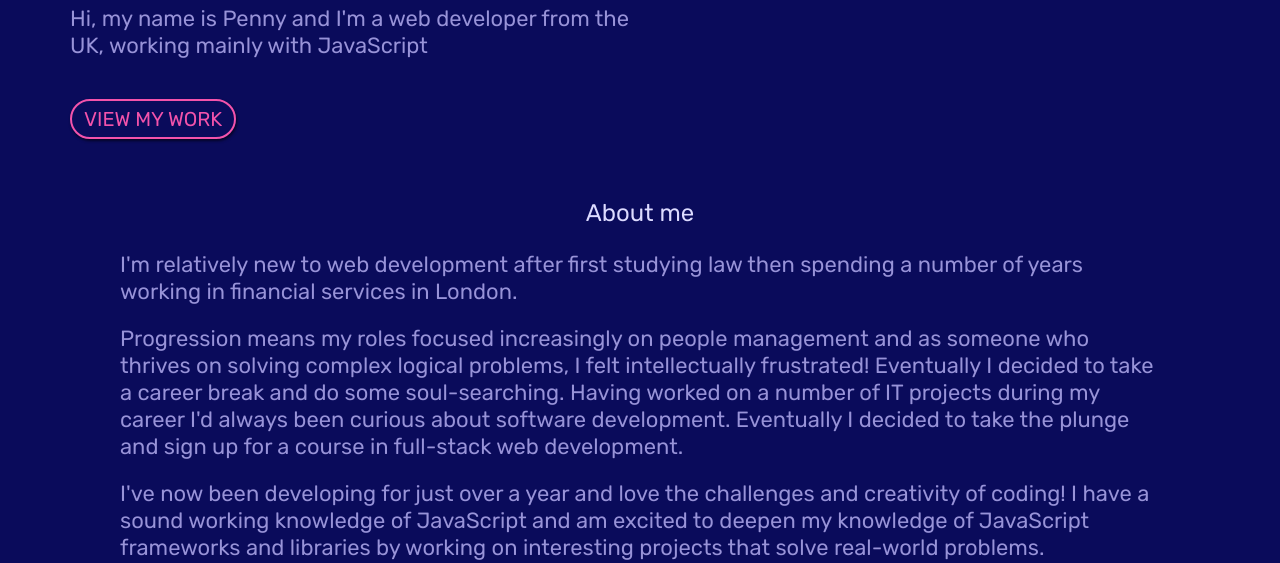
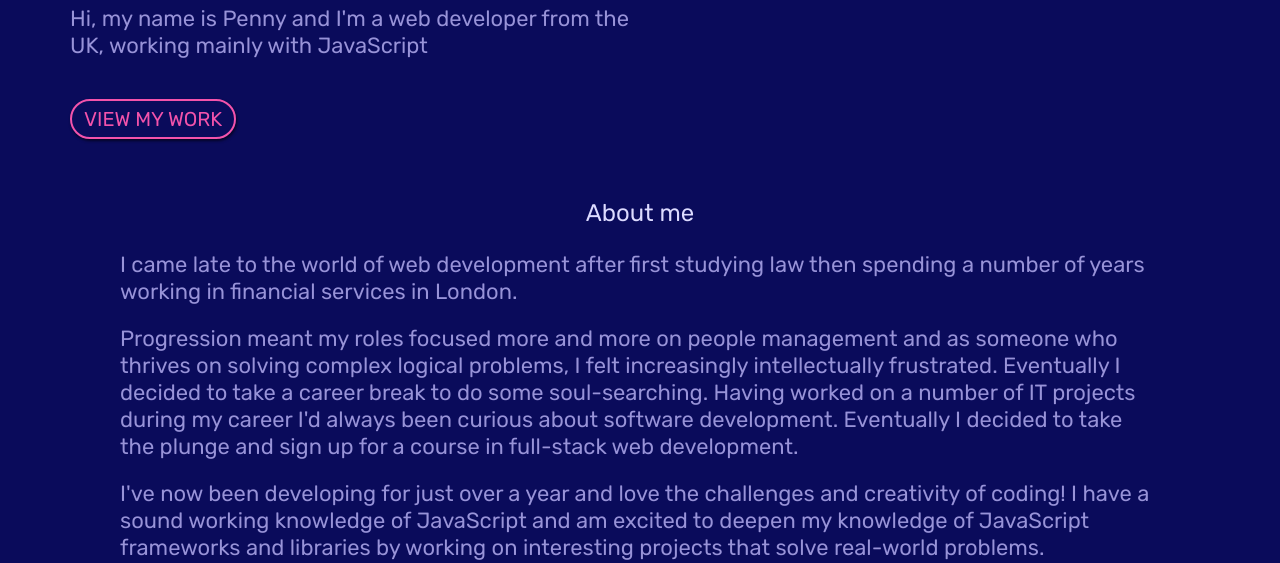
Before and after one commit to Penny167/portfolio22, a plain HTML site: page index.html in a window 1280 px wide. Shown: the part 237-800 px from the top of the page. Drawn offline with Linux system fonts and the light colour scheme.

Commit message:
Edited About section

```diff
--- a/index.html
+++ b/index.html
@@ -30,13 +30,13 @@
   <section id="about">
     <h3>About me</h3>
     <p class="leading">
-      I'm relatively new to web development after first studying law then spending a number of years working in
+      I came late to the world of web development after first studying law then spending a number of years working in
       financial services in London.
     </p>
     <p class="leading">
-      Progression means my roles focused increasingly on people management and as someone
-      who thrives on solving complex logical problems, I felt intellectually frustrated! Eventually I decided to take
-      a career break and do some soul-searching. Having worked on a number of IT projects during my career I'd always been
+      Progression meant my roles focused more and more on people management and as someone
+      who thrives on solving complex logical problems, I felt increasingly intellectually frustrated. Eventually I decided to take
+      a career break to do some soul-searching. Having worked on a number of IT projects during my career I'd always been
       curious about software development. Eventually I decided to take the plunge and sign up for a course in
       full-stack web development.
     </p>
```
